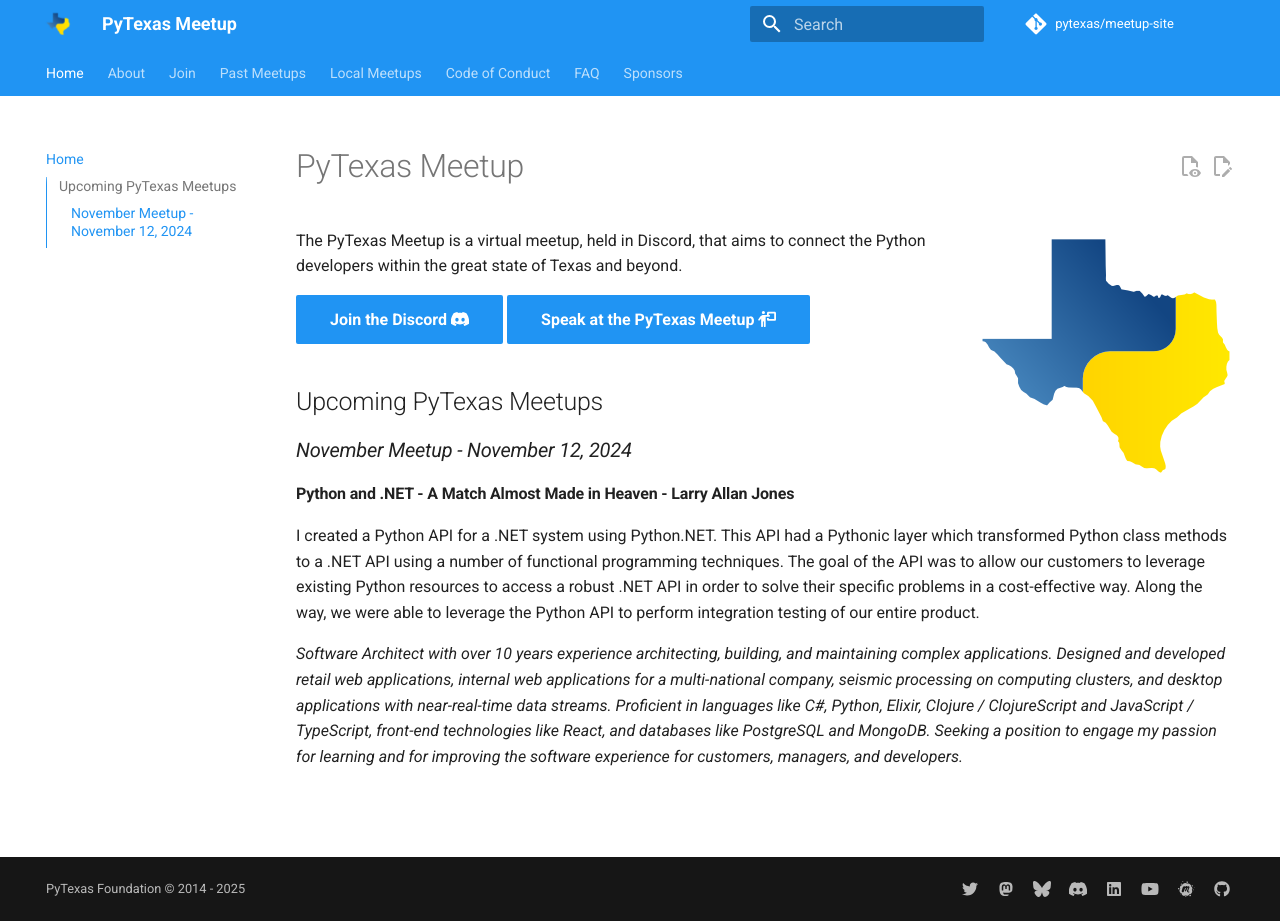
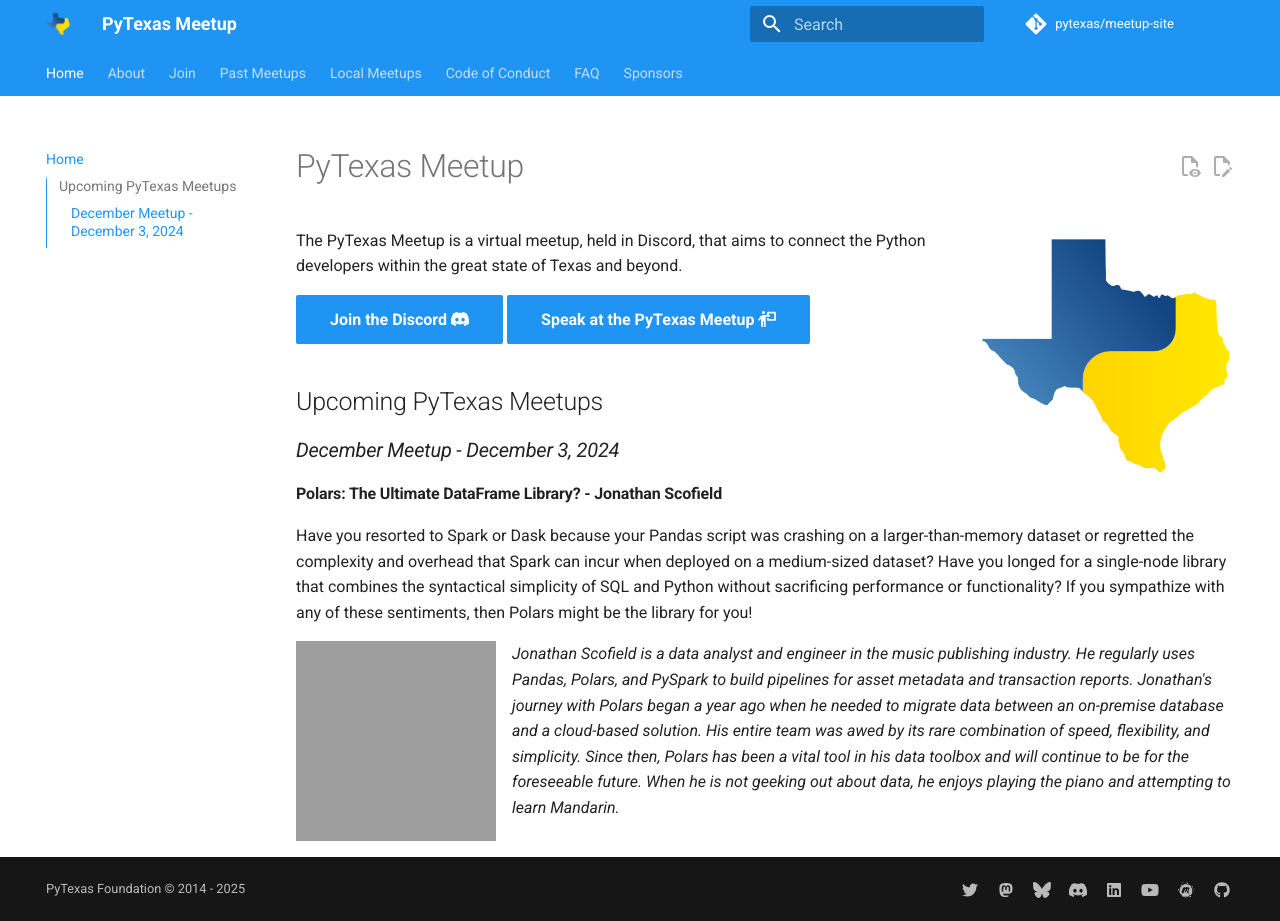
Before and after one commit to pytexas/meetup, an MkDocs documentation site: the page built from docs/index.md, in a window 1280 px wide and 921 px high. Built offline with MkDocs 1.6.1 and Material for MkDocs 9.7.7, drawn with Linux system fonts in a browser that asks for light colours; comment, search, counter and statistics services are not loaded; grey boxes are pictures that could not be loaded.

Commit message:
November updates (#33)

```diff
--- a/docs/index.md
+++ b/docs/index.md
@@ -17,10 +17,12 @@
 
 ## Upcoming PyTexas Meetups
 
-### _November Meetup - November 12, 2024_
+### _December Meetup - December 3, 2024_
 
-#### Python and .NET - A Match Almost Made in Heaven - Larry Allan Jones
+#### Polars: The Ultimate DataFrame Library? - Jonathan Scofield
 
-I created a Python API for a .NET system using Python.NET. This API had a Pythonic layer which transformed Python class methods to a .NET API using a number of functional programming techniques. The goal of the API was to allow our customers to leverage existing Python resources to access a robust .NET API in order to solve their specific problems in a cost-effective way. Along the way, we were able to leverage the Python API to perform integration testing of our entire product.
+Have you resorted to Spark or Dask because your Pandas script was crashing on a larger-than-memory dataset or regretted the complexity and overhead that Spark can incur when deployed on a medium-sized dataset? Have you longed for a single-node library that combines the syntactical simplicity of SQL and Python without sacrificing performance or functionality? If you sympathize with any of these sentiments, then Polars might be the library for you!
 
-*Software Architect with over 10 years experience architecting, building, and maintaining complex applications. Designed and developed retail web applications, internal web applications for a multi-national company, seismic processing on computing clusters, and desktop applications with near-real-time data streams. Proficient in languages like C#, Python, Elixir, Clojure / ClojureScript and JavaScript / TypeScript, front-end technologies like React, and databases like PostgreSQL and MongoDB. Seeking a position to engage my passion for learning and for improving the software experience for customers, managers, and developers.*
+![Jonathan Scofield Avatar](https://jonathanscofield1.github.io/jonathanscofield/images/profile.png){: style="height: 200px; width: 200px;" align="left"}
+
+*Jonathan Scofield is a data analyst and engineer in the music publishing industry. He regularly uses Pandas, Polars, and PySpark to build pipelines for asset metadata and transaction reports. Jonathan's journey with Polars began a year ago when he needed to migrate data between an on-premise database and a cloud-based solution. His entire team was awed by its rare combination of speed, flexibility, and simplicity. Since then, Polars has been a vital tool in his data toolbox and will continue to be for the foreseeable future. When he is not geeking out about data, he enjoys playing the piano and attempting to learn Mandarin.*
--- a/docs/past_meetups/.authors.yml
+++ b/docs/past_meetups/.authors.yml
@@ -59,3 +59,7 @@
     name: Marcelo Sacchetin
     description: Marcelo Sacchetin has been helping software developers over a decade to write secure code across multiple start-ups and Fortune 500 companies. He mainly focuses on building automation for SDL and empowering developers to master cybersecurity.
     avatar: https://images.squarespace-cdn.com/content/v1/5a60c2ed017db2e8dedb82b7/1596464328366-LATX12LSPIG51T2W4QF5/Marcelo.jpg
+  lawrenceallanjones:
+    name: Lawrence Allan Jones
+    description: Software Architect with over 10 years experience architecting, building, and maintaining complex applications. Designed and developed retail web applications, internal web applications for a multi-national company, seismic processing on computing clusters, and desktop applications with near-real-time data streams.
+    avatar: ../assets/images/LawrenceAllanJones.jpg
```
Also changed, not shown: docs/local-meetups.md (+1 -1 lines), docs/past_meetups/posts/2024-10-01.md (+1 -1 lines), docs/past_meetups/posts/2024-11-12.md (added, +24 -0 lines), requirements.txt (+13 -10 lines), docs/assets/images/LawrenceAllanJones.jpg (added).
